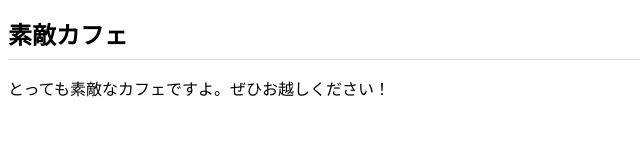
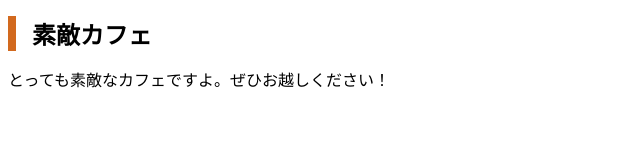
Before and after one commit to kuma-mofumofu/MyPortfolio, a plain HTML site: page index.html in a window 1280 px wide. Shown: the whole page, without its empty margins (0-640 px from the left). Drawn offline with Linux system fonts and the light colour scheme.

Commit message:
Add files via upload

```diff
--- a/css/style.css
+++ b/css/style.css
@@ -1,5 +1,5 @@
 h1{
   font-size: 24px;
-  padding-bottom: 8px;
-  border-bottom: 1px solid #ddd;
+  padding-left: 16px;
+  border-left: 8px solid chocolate;
 }
```
